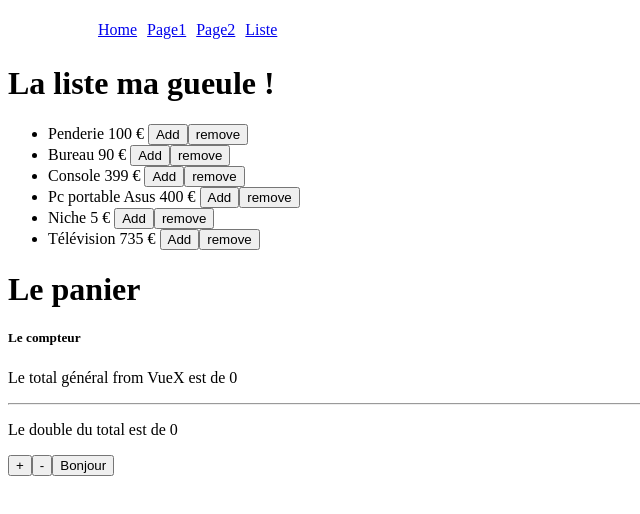
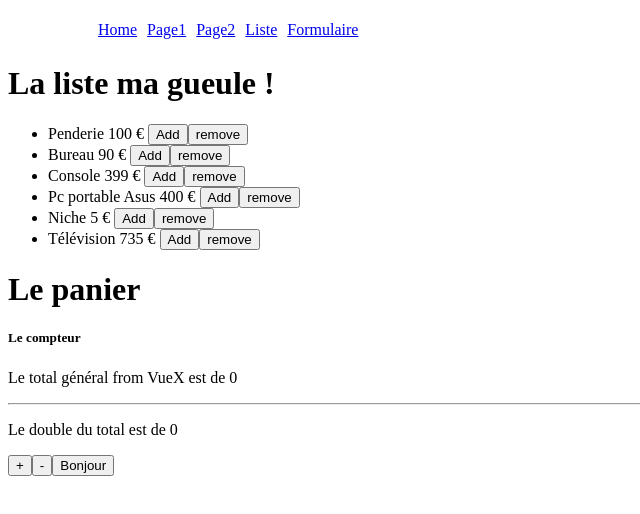
Before and after one commit to adeline-huvet/tartealacreme, a Vue app: page /list in a window 1280 px wide. Shown: the top 514 px of the page, without its empty margins (0-640 px from the left). Built offline with nearby package versions, Linux system fonts and the light colour scheme.

Commit message:
[AH] - Ajout VueFormulate

```diff
--- a/package.json
+++ b/package.json
@@ -8,6 +8,8 @@
     "lint": "vue-cli-service lint"
   },
   "dependencies": {
+    "@braid/vue-formulate": "^2.5.2",
+    "buefy": "^0.9.13",
     "core-js": "^3.6.5",
     "register-service-worker": "^1.7.1",
     "vue": "^2.6.11",
--- a/src/App.vue
+++ b/src/App.vue
@@ -7,7 +7,8 @@
 
 <script>
 import NavBar from './components/NavBar.vue';
-import Compteur from './components/Compteur.vue'
+import Compteur from './components/Compteur.vue';
+
 
 export default {
     name: 'app',
@@ -15,6 +16,7 @@ export default {
         NavBar,
         Compteur,
 
+
     }
 }
 </script>
--- a/src/components/Link.vue
+++ b/src/components/Link.vue
@@ -32,6 +32,10 @@ export default {
         {
           title: "Liste",
           route: "/list"
+        },
+        {
+          title: "Formulaire",
+          route: "/formulaire"
         }
       ]
     };
--- a/src/router/index.js
+++ b/src/router/index.js
@@ -31,6 +31,11 @@ const routes = [
     path: "/list",
     name: "List",
     component: () => import(/* webpackChunkName: "List" */ '../views/List.vue'),
+  },
+  {
+    path: "/formulaire",
+    name: "Formulaire",
+    component: () => import(/* webpackChunkName: "Formulaire" */ '../views/Formulaire.vue'),
   }
 ]
 
--- /dev/null
+++ b/src/views/Formulaire.vue
@@ -0,0 +1,21 @@
+
+<template>
+    <div>
+        <h1>Le formulaire</h1>
+
+        <FormulaireInput type="text"/>
+
+    </div>
+</template>
+
+<script>
+
+export default {
+    name: 'Fomulaire',
+
+}
+</script>
+
+<style scoped>
+
+</style>
--- a/src/views/List.vue
+++ b/src/views/List.vue
@@ -77,7 +77,7 @@ export default {
 
         },
         supprimer(id){
-            this.$delete(this.cart, id)
+            this.cart.splice(this.cart, id)
         }
 
     }
```
Also changed, not shown: src/main.js (+11 -5 lines), 1 other file (tests, documents, lock files or other folders).
